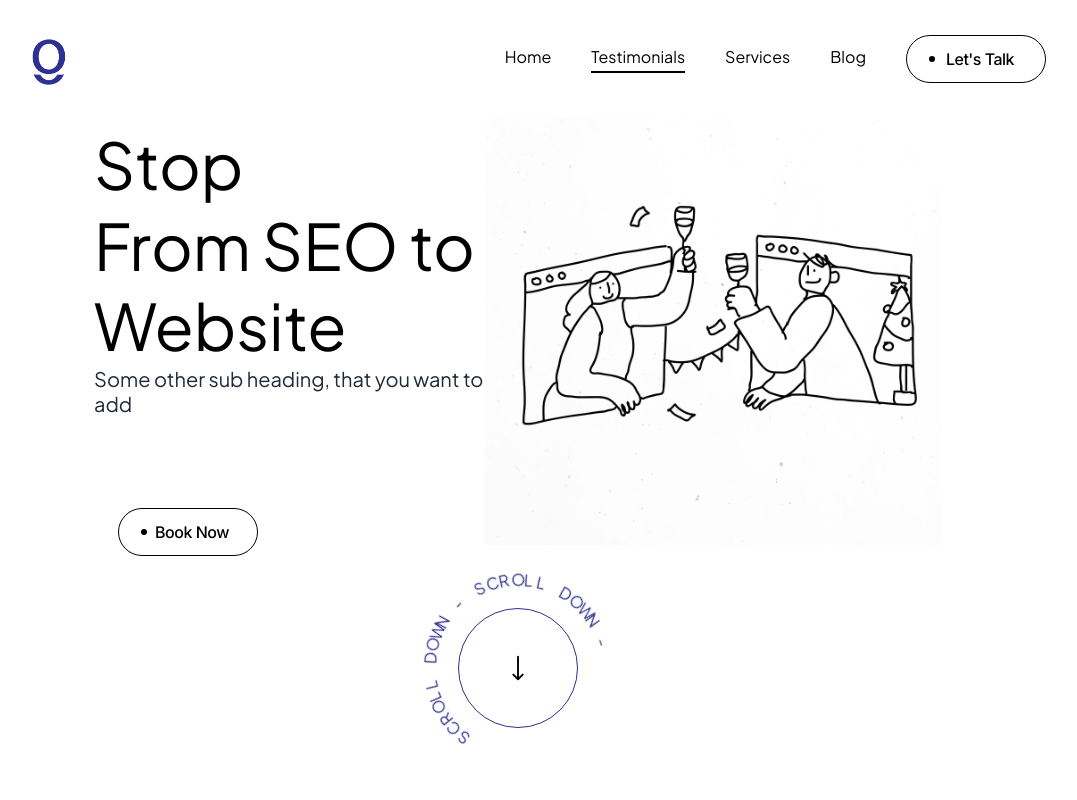
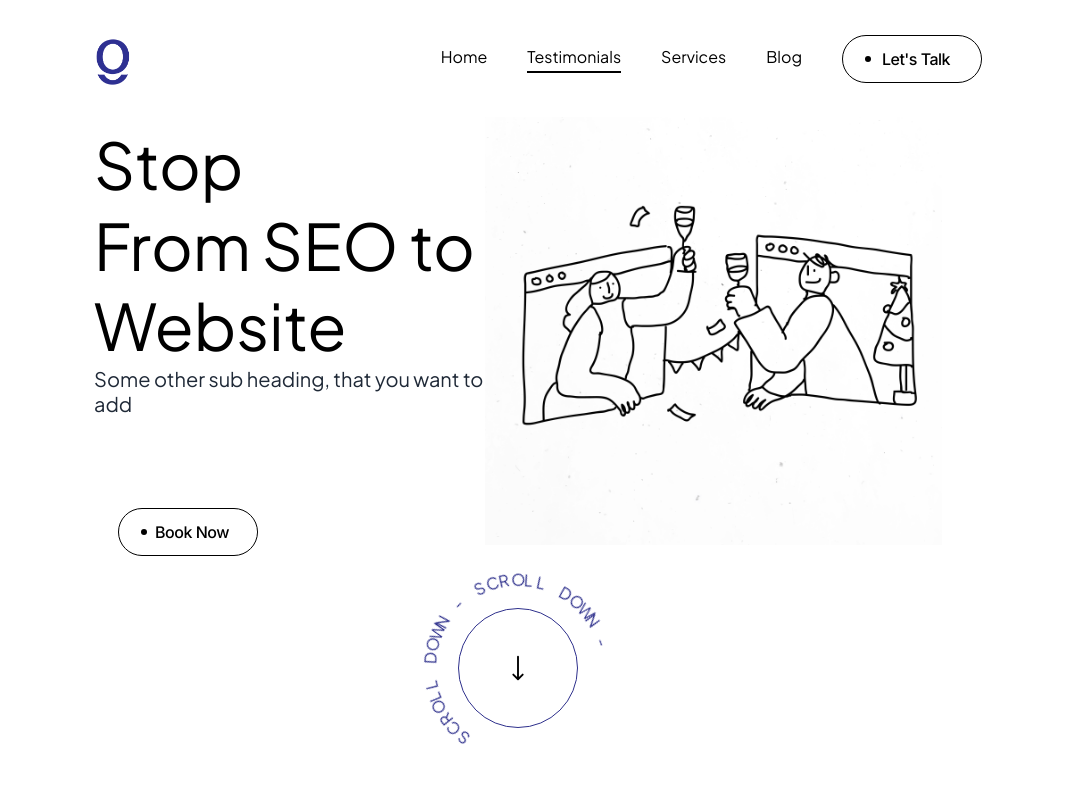
Before and after one commit to benedicti0n/Growceev, a Next.js app in the folder growceev/: page / in a window 1280 px wide. Shown: the top 800 px of the page, without its empty margins (122-1199 px from the left). Built offline with nearby package versions, Linux system fonts and the light colour scheme.

Commit message:
minor ui update of navbar

```diff
--- a/growceev/src/common/ScrollBtn.module.scss
+++ b/growceev/src/common/ScrollBtn.module.scss
@@ -2,7 +2,6 @@
     position: relative;
     width: 200px;
     height: 200px;
-    // background: red;
     border-radius: 50%;
     display: flex;
     justify-content: center;
--- a/growceev/src/components/Navbarr.jsx
+++ b/growceev/src/components/Navbarr.jsx
@@ -42,7 +42,7 @@ function Navbarr() {
 
 
   return (
-    <div className='w-full top-0 flex justify-between md:px-32 px-5 py-4  bg-white fixed z-10'>
+    <div className='w-full top-0 flex justify-between md:px-48 px-5 py-4 bg-white fixed z-10'>
 
       <Image src={"/growceevLogo.png"} alt='growceevlogo' width={40} height={40}/>
 
```
Also changed, not shown: growceev/public/sideImage.png (added).
